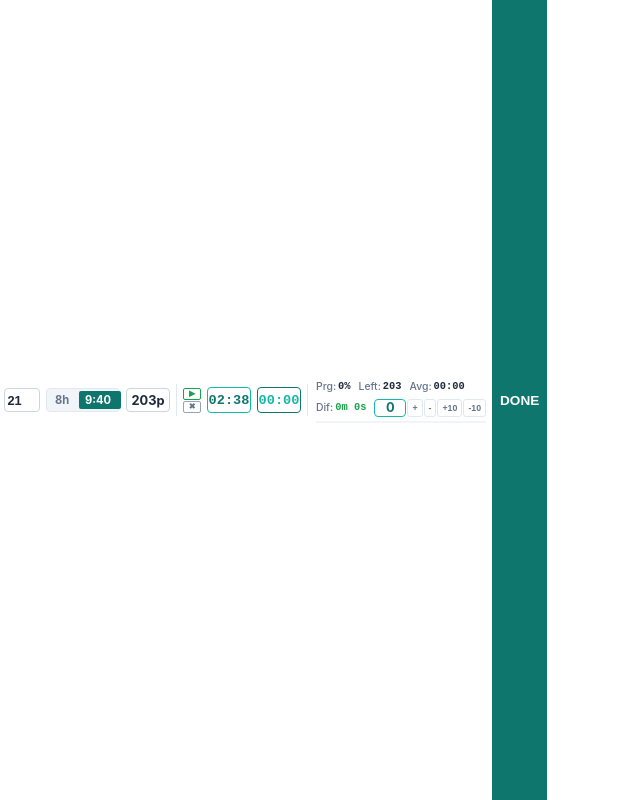
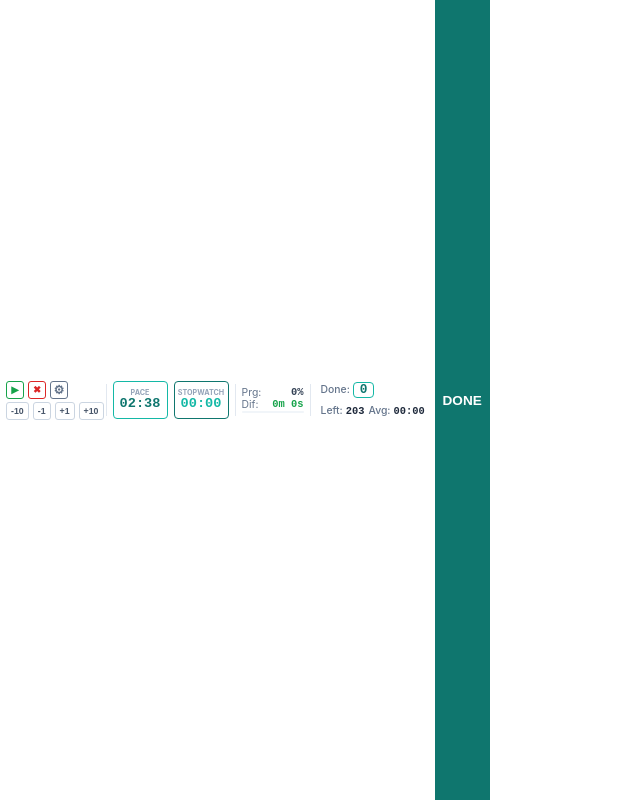
Before and after one commit to agr555/counter-app, a Next.js app: page / in a window 1280 px wide. Shown: the whole page, without its empty margins (0-640 px from the left). Built offline with nearby package versions, Linux system fonts and the light colour scheme.

Commit message:
feat: compact two-row layout and popup settings menu

```diff
--- a/app/page.tsx
+++ b/app/page.tsx
@@ -6,10 +6,15 @@ import styles from './widget.module.css';
 type ShiftType = '8h' | '9h40m';
 
 export default function PomodoroWidget() {
+  // Настройки пользователя и счетчики
   const [coefficient, setCoefficient] = useState<number>(21);
   const [shift, setShift] = useState<ShiftType>('9h40m');
   const [processedCount, setProcessedCount] = useState<number>(0);
 
+  // НОВОЕ: Состояние для выезжающего окна настроек (false = скрыто, true = открыто)
+  const [showSettings, setShowSettings] = useState<boolean>(false);
+
+  // Состояния времени
   const [isRunning, setIsRunning] = useState<boolean>(false);
   const [stopwatchSeconds, setStopwatchSeconds] = useState<number>(0);
   const [totalRealSeconds, setTotalRealSeconds] = useState<number>(0);
@@ -105,7 +110,6 @@ export default function PomodoroWidget() {
       setIsRunning(wasRunning);
     }
   };
-
   const handleRealItemDone = () => {
     setProcessedCount((prev) => prev + 1);
     setTotalRealSeconds((prev) => prev + stopwatchSeconds);
@@ -137,61 +141,10 @@ export default function PomodoroWidget() {
   return (
     <div className={styles.widgetContainer}>
 
-      {/* 1. SETTINGS */}
-      <div className={styles.flexRow}>
-        <div className={styles.fieldGroup}>
-          <input
-            id="coefficient"
-            type="number"
-            step="1"
-            min="1"
-            value={coefficient}
-            onChange={(e) => setCoefficient(parseInt(e.target.value) || 0)}
-            className={styles.inputNumber}
-            title="Rate per hour"
-          />
-        </div>
-
-        <div className={styles.toggleContainer}>
-          <input
-            type="radio"
-            id="shift-8"
-            name="shiftValue"
-            value="8h"
-            checked={shift === '8h'}
-            onChange={() => setShift('8h')}
-            className={styles.radioInput}
-          />
-          <label htmlFor="shift-8" className={styles.radioLabel}>8h</label>
-
-          <input
-            type="radio"
-            id="shift-9"
-            name="shiftValue"
-            value="9h40m"
-            checked={shift === '9h40m'}
-            onChange={() => setShift('9h40m')}
-            className={styles.radioInput}
-          />
-          <label htmlFor="shift-9" className={styles.radioLabel} style={{ width: '42px' }}>9:40</label>
-
-          <div
-            className={styles.slider}
-            style={{
-              width: shift === '9h40m' ? '42px' : '30px',
-              transform: shift === '9h40m' ? 'translateX(30px)' : 'translateX(0px)'
-            }}
-          ></div>
-        </div>
-
-        <div className={styles.targetDisplay} title="Target plan">{targetPositions}p</div>
-      </div>
-
-      <div className={styles.divider}></div>
-
-      {/* 2. TIMERS & CONTROLS */}
-      <div className={styles.flexRow}>
-        <div className={styles.buttonsColumn}>
+      {/* 1 БЛОК: СИНХРОННОЕ УПРАВЛЕНИЕ И ПОДГОНКА (ДВА ЭТАЖА) */}
+      <div className={styles.controlAndAdjustColumn}>
+        {/* 1 ЭТАЖ: Основные кнопки управления таймерами */}
+        <div className={styles.gridRow}>
           <button
             type="button"
             onClick={() => setIsRunning(!isRunning)}
@@ -202,31 +155,74 @@ export default function PomodoroWidget() {
           <button type="button" onClick={handleGlobalReset} className={`${styles.timerControlBtn} ${styles.btnReset}`}>
             ✖
           </button>
+          <button
+            type="button"
+            onClick={() => setShowSettings(!showSettings)}
+            className={`${styles.timerControlBtn} ${styles.btnSettings}`}
+            title="Open Settings"
+          >
+            ⚙
+          </button>
         </div>
 
+        {/* 2 ЭТАЖ: Кнопки ручной корректировки строго под верхними */}
+        <div className={styles.gridRow}>
+          <button type="button" onClick={() => adjustCount(-10)} className={styles.adjBtn}>-10</button>
+          <button type="button" onClick={() => adjustCount(-1)} className={styles.adjBtn}>-1</button>
+          <button type="button" onClick={() => adjustCount(1)} className={styles.adjBtn}>+1</button>
+          <button type="button" onClick={() => adjustCount(10)} className={styles.adjBtn}>+10</button>
+        </div>
+      </div>
+
+      <div className={styles.divider}></div>
+
+      {/* 2 БЛОК: ТАБЛО ВРЕМЕНИ (PACE И STOPWATCH) */}
+      <div className={styles.flexRow}>
         <div className={styles.timeDisplay} title="Current Pace">
+          <span className={styles.timeLabel}>PACE</span>
           <span className={styles.timeNumbers}>{formatTime(timeLeft)}</span>
         </div>
 
         <div className={styles.stopwatchDisplay} title="Item Stopwatch">
+          <span className={styles.stopwatchLabel}>STOPWATCH</span>
           <span className={styles.stopwatchNumbers}>{formatTime(stopwatchSeconds)}</span>
         </div>
       </div>
 
       <div className={styles.divider}></div>
 
-      {/* 3. TWO-ROW RESULTS & BIG DONE BUTTON */}
+      {/* 3 БЛОК: PROGRESS & ANALYTICS */}
+      <div className={styles.compactStatsBox}>
+        <div className={styles.statLine}>
+          <span>Prg:</span>
+          <span className={styles.boldVal}>{progressPercent}%</span>
+        </div>
+        <div className={styles.statLine}>
+          <span>Dif:</span>
+          <span className={`${styles.boldVal} ${timeDifference >= 0 ? styles.textGreen : styles.textRed}`}>
+            {timeDifference > 0 ? '+' : timeDifference < 0 ? '-' : ''}{formatAccumulatedTime(timeDifference)}
+          </span>
+        </div>
+        <div className={styles.statusBarTrack}>
+          <div
+            className={`${styles.statusBarFill} ${timeDifference >= 0 ? styles.bgBarGreen : styles.bgBarRed}`}
+            style={{ width: `${barWidthPercent}%` }}
+          ></div>
+        </div>
+      </div>
+
+      <div className={styles.divider}></div>
+
+      {/* 4 БЛОК: ЧИСЛО ВЫПОЛНЕННЫХ И DONE КНОПКА */}
       <div className={styles.twoRowResultsSection}>
-
-        {/* ЛЕВАЯ КОЛОНКА: ДВА ЭТАЖА АНАЛИТИКИ И КОРРЕКЦИИ */}
         <div className={styles.analyticsGrid}>
-
-          {/* 1 ЭТАЖ (ВЕРХНИЙ): Прогресс и Остаток деталей */}
           <div className={styles.gridRow}>
-            <div className={styles.compactStatLine} title="Progress Percent">
-              <span className={styles.statLabel}>Prg:</span>
-              <span className={styles.statVal}>{progressPercent}%</span>
+            <div className={styles.compactStatLine} title="Completed items">
+              <span className={styles.statLabel}>Done:</span>
+              <div className={styles.countDisplayOnly}>{processedCount}</div>
             </div>
+          </div>
+          <div className={styles.gridRow}>
             <div className={styles.compactStatLine} title="Pcs Left to Target">
               <span className={styles.statLabel}>Left:</span>
               <span className={styles.statVal}>{pcsLeft}</span>
@@ -236,42 +232,78 @@ export default function PomodoroWidget() {
               <span className={styles.statVal}>{formatTime(avgRealTimeSeconds)}</span>
             </div>
           </div>
-
-          {/* 2 ЭТАЖ (НИЖНИЙ): Отклонение и Кнопки подгонки */}
-          <div className={styles.gridRow}>
-            <div className={styles.compactStatLine} title="Time Difference">
-              <span className={styles.statLabel}>Dif:</span>
-              <span className={`${styles.statVal} ${timeDifference >= 0 ? styles.textGreen : styles.textRed}`}>
-                {timeDifference > 0 ? '+' : timeDifference < 0 ? '-' : ''}{formatAccumulatedTime(timeDifference)}
-              </span>
-            </div>
-
-            {/* Поле Готово со стрелками корректировки в один ряд */}
-            <div className={styles.inlineAdjustGroup}>
-              <div className={styles.countDisplayOnly} title="Completed items">{processedCount}</div>
-              <button type="button" onClick={() => adjustCount(1)} className={styles.microAdjBtn}>+</button>
-              <button type="button" onClick={() => adjustCount(-1)} className={styles.microAdjBtn}>-</button>
-              <button type="button" onClick={() => adjustCount(10)} className={styles.microAdjBtn}>+10</button>
-              <button type="button" onClick={() => adjustCount(-10)} className={styles.microAdjBtn}>-10</button>
-            </div>
-          </div>
-
-          {/* Шкала Time Status Bar на самом дне сетки */}
-          <div className={styles.statusBarTrack}>
-            <div
-              className={`${styles.statusBarFill} ${timeDifference >= 0 ? styles.bgBarGreen : styles.bgBarRed}`}
-              style={{ width: `${barWidthPercent}%` }}
-            ></div>
-          </div>
-
         </div>
 
-        {/* ПРАВАЯ КОЛОНКА: ОГРОМНАЯ КВАДРАТНАЯ КНОПКА DONE ВО ВСЮ ВЫСОТУ */}
+        {/* Большая кнопка фиксации детали */}
         <button type="button" onClick={handleRealItemDone} className={styles.bigSquareDoneBtn}>
           DONE
         </button>
+      </div>
 
-      </div>
+      {/* ВЫЕЗЖАЮЩЕЕ ПОВЕРХ ОКНО НАСТРОЕК (SETTINGS POPUP) */}
+      {showSettings && (
+        <div className={styles.settingsOverlay}>
+          <div className={styles.settingsHeader}>
+            <span>Shift Settings</span>
+            <button type="button" onClick={() => setShowSettings(false)} className={styles.closeSettingsBtn}>✕</button>
+          </div>
+
+          <div className={styles.settingsBody}>
+            <div className={styles.popFieldGroup}>
+              <label htmlFor="coefficient">Rate / Hour:</label>
+              <input
+                id="coefficient"
+                type="number"
+                step="1"
+                min="1"
+                value={coefficient}
+                onChange={(e) => setCoefficient(parseInt(e.target.value) || 0)}
+                className={styles.popInputNumber}
+              />
+            </div>
+
+            <div className={styles.popFieldGroup}>
+              <label>Shift Duration:</label>
+              <div className={styles.toggleContainer}>
+                <input
+                  type="radio"
+                  id="shift-8"
+                  name="shiftValue"
+                  value="8h"
+                  checked={shift === '8h'}
+                  onChange={() => setShift('8h')}
+                  className={styles.radioInput}
+                />
+                <label htmlFor="shift-8" className={styles.radioLabel}>8h</label>
+
+                <input
+                  type="radio"
+                  id="shift-9"
+                  name="shiftValue"
+                  value="9h40m"
+                  checked={shift === '9h40m'}
+                  onChange={() => setShift('9h40m')}
+                  className={styles.radioInput}
+                />
+                <label htmlFor="shift-9" className={styles.radioLabel} style={{ width: '50px' }}>9:40</label>
+
+                <div
+                  className={styles.slider}
+                  style={{
+                    width: shift === '9h40m' ? '50px' : '30px',
+                    transform: shift === '9h40m' ? 'translateX(30px)' : 'translateX(0px)'
+                  }}
+                ></div>
+              </div>
+            </div>
+
+            <div className={styles.popTargetDisplay}>
+              <span>Shift Target Plan:</span>
+              <strong>{targetPositions} pcs</strong>
+            </div>
+          </div>
+        </div>
+      )}
 
     </div>
   );
--- a/app/widget.module.css
+++ b/app/widget.module.css
@@ -9,9 +9,10 @@
     box-sizing: border-box;
     overflow: hidden;
     padding: 0;
+    position: relative;
   }
 
-  .flexRow {
+  .flexRow, .twoRowResultsSection {
     display: flex;
     align-items: center;
     gap: 6px;
@@ -26,187 +27,138 @@
     margin: 0 2px;
   }
 
-  /* Настройки и инпуты */
-  .inputNumber {
-    background-color: transparent;
-    border: 1px solid #cbd5e1;
-    border-radius: 4px;
-    color: #1e293b;
-    font-size: 0.8rem;
-    font-weight: 700;
-    width: 36px;
-    height: 24px;
-    text-align: center;
-    outline: none;
-  }
-
-  .toggleContainer {
-    display: flex;
-    align-items: center;
-    position: relative;
-    background-color: #f1f5f9;
-    border: 1px solid #e2e8f0;
-    border-radius: 4px;
-    height: 24px;
-    min-width: 72px;
-  }
-
-  .radioInput { position: absolute; opacity: 0; }
-  .radioLabel {
-    display: flex;
-    align-items: center;
-    justify-content: center;
-    width: 30px;
-    height: 100%;
-    font-size: 0.7rem;
-    font-weight: 700;
-    color: #64748b;
-    cursor: pointer;
-    z-index: 2;
-  }
-  .radioLabel[htmlFor="shift-9"] { width: 42px; }
-  .radioInput:checked + .radioLabel { color: #ffffff; }
-
-  .slider {
-    position: absolute;
-    top: 2px; left: 2px;
-    height: calc(100% - 4px);
-    background-color: #0f766e;
-    border-radius: 2px;
-    transition: transform 0.15s ease-in-out, width 0.15s ease-in-out;
-    z-index: 1;
-  }
-
-  .targetDisplay {
-    background-color: transparent;
-    border: 1px solid #cbd5e1;
-    border-radius: 4px;
-    font-size: 0.8rem;
-    font-weight: 700;
-    display: flex;
-    align-items: center;
-    justify-content: center;
-    height: 24px;
-    width: 44px;
-    color: #1e293b;
-  }
-
-  /* Блок таймеров */
-  .buttonsColumn { display: flex; flex-direction: column; gap: 1px; }
-  .timerControlBtn {
-    height: 12px; width: 18px; padding: 0; background-color: transparent;
-    border-radius: 2px; font-size: 0.5rem; font-weight: 700; cursor: pointer;
-    display: flex; align-items: center; justify-content: center;
-  }
-  .btnStart { border: 1px solid #16a34a; color: #16a34a; }
-  .btnPause { border: 1px solid #ca8a04; color: #ca8a04; }
-  .btnReset { border: 1px solid #94a3b8; color: #64748b; }
-
-  .timeDisplay, .stopwatchDisplay {
-    display: flex; align-items: center; justify-content: center;
-    border: 1px solid #e2e8f0; border-radius: 4px; min-width: 44px; height: 26px;
-  }
-  .timeDisplay { border-color: #14b8a6; }
-  .stopwatchDisplay { border-color: #0f766e; }
-  .timeNumbers, .stopwatchNumbers { font-size: 0.85rem; font-weight: 700; font-family: monospace; }
-  .timeNumbers { color: #0f766e; }
-  .stopwatchNumbers { color: #14b8a6; }
-
-  /* === НОВАЯ ДВУХРЯДНАЯ СТРУКТУРА РЕЗУЛЬТАТОВ === */
-  .twoRowResultsSection {
-    display: flex;
-    align-items: center;
-    height: 100%;
-    flex: 1;
-  }
-
-  .analyticsGrid {
+  /* --- СТОЛБЕЦ УПРАВЛЕНИЯ С ДВУМЯ ЭТАЖАМИ (СЛЕВА) --- */
+  .controlAndAdjustColumn {
     display: flex;
     flex-direction: column;
     justify-content: center;
     gap: 3px;
-    padding: 0 6px;
+    padding-left: 6px;
     height: 100%;
   }
 
   .gridRow {
     display: flex;
     align-items: center;
-    gap: 8px;
+    gap: 4px;
     height: 18px;
   }
 
-  /* Строки мелких показателей */
-  .compactStatLine {
-    display: flex;
-    gap: 2px;
-    font-size: 0.65rem;
-    color: #64748b;
+  /* 1 ЭТАЖ: Маленькие квадратные кнопки START/STOP/⚙ */
+  .timerControlBtn {
+    height: 18px; width: 18px; padding: 0; background-color: transparent;
+    border-radius: 3px; font-size: 0.6rem; font-weight: 700; cursor: pointer;
+    display: flex; align-items: center; justify-content: center;
   }
+  .btnStart { border: 1px solid #16a34a; color: #16a34a; }
+  .btnPause { border: 1px solid #ca8a04; color: #ca8a04; }
+  .btnReset { border: 1px solid #dc2626; color: #dc2626; }
+  .btnSettings { border: 1px solid #64748b; color: #64748b; font-size: 0.75rem; }
 
-  .statLabel { font-weight: 500; }
-  .statVal { font-weight: 700; color: #1e293b; font-family: monospace; }
+  /* 2 ЭТАЖ: Кнопки корректировки подгонки (-10, -1, +1, +10) */
+  .adjBtn {
+    background-color: transparent; border: 1px solid #cbd5e1; color: #475569;
+    border-radius: 3px; font-size: 0.55rem; font-weight: 700; height: 18px;
+    padding: 0 4px; cursor: pointer; display: flex; align-items: center; justify-content: center;
+  }
+  .adjBtn:hover { background-color: #f8fafc; }
+
+  /* Дисплеи PACE и STOPWATCH по центру */
+  .timeDisplay, .stopwatchDisplay {
+    display: flex; flex-direction: column; align-items: center; justify-content: center;
+    border: 1px solid #e2e8f0; border-radius: 4px; min-width: 55px; height: 38px;
+  }
+  .timeDisplay { border-color: #14b8a6; }
+  .stopwatchDisplay { border-color: #0f766e; }
+  .timeLabel, .stopwatchLabel { font-size: 0.45rem; font-weight: 700; color: #94a3b8; }
+  .timeNumbers, .stopwatchNumbers { font-size: 0.85rem; font-weight: 700; font-family: monospace; line-height: 1.1; }
+  .timeNumbers { color: #0f766e; }
+  .stopwatchNumbers { color: #14b8a6; }
+
+  /* Блок Прогресса */
+  .compactStatsBox {
+    display: flex; flex-direction: column; justify-content: center;
+    min-width: 70px; height: 100%; line-height: 1.1; padding: 0 4px;
+  }
+  .statLine { display: flex; justify-content: space-between; width: 100%; font-size: 0.65rem; color: #64748b; }
+  .boldVal { font-weight: 700; color: #334155; font-family: monospace; }
   .textGreen { color: #16a34a !important; }
   .textRed { color: #dc2626 !important; }
 
-  /* Тонкая линия статус-бара */
-  .statusBarTrack {
-    width: 100%;
-    height: 2px;
-    background-color: #f1f5f9;
-    border-radius: 1px;
-    overflow: hidden;
-    margin-top: 1px;
-  }
+  .statusBarTrack { width: 100%; height: 2px; background-color: #f1f5f9; border-radius: 1px; margin-top: 1px; overflow: hidden; }
   .statusBarFill { height: 100%; width: 0%; transition: width 0.2s; }
   .bgBarGreen { background-color: #16a34a; }
   .bgBarRed { background-color: #dc2626; }
 
-  /* Компактный горизонтальный блок подгонки */
-  .inlineAdjustGroup {
-    display: flex;
-    align-items: center;
-    gap: 1px;
+  /* Правая секция выполненных */
+  .analyticsGrid { display: flex; flex-direction: column; justify-content: center; gap: 3px; padding: 0 4px; height: 100%; }
+  .compactStatLine { display: flex; align-items: center; gap: 3px; font-size: 0.65rem; color: #64748b; }
+  .statLabel { font-weight: 500; }
+  .statVal { font-weight: 700; color: #1e293b; font-family: monospace; }
+
+  .countDisplayOnly {
+    border: 1px solid #14b8a6; border-radius: 4px; color: #0f766e;
+    font-size: 0.8rem; font-weight: 700; display: flex; align-items: center; justify-content: center;
+    height: 16px; padding: 0 6px; font-family: monospace;
   }
 
-  .countDisplayOnly {
-    border: 1px solid #14b8a6;
-    border-radius: 4px;
-    color: #0f766e;
-    font-size: 0.8rem;
-    font-weight: 700;
+  /* БОЛЬШАЯ КВАДРАТНАЯ КНОПКА DONE */
+  .bigSquareDoneBtn {
+    width: 55px; height: 100%; background-color: #0f766e; border: none;
+    color: #ffffff; font-size: 0.85rem; font-weight: 900; cursor: pointer; transition: background-color 0.1s;
+  }
+  .bigSquareDoneBtn:hover { background-color: #115e59; }
+
+  /* === НОВОЕ СТИЛЬНОЕ ОКНО НАСТРОЕК (OVERLAY) === */
+  .settingsOverlay {
+    position: absolute;
+    top: 0; left: 0; right: 0; bottom: 0;
+    background-color: rgba(255, 255, 255, 0.98);
+    z-index: 100;
     display: flex;
-    align-items: center;
-    justify-content: center;
-    height: 18px;
-    width: 32px;
-    background-color: transparent;
+    flex-direction: column;
+    padding: 6px 10px;
+    box-sizing: border-box;
   }
 
-  .microAdjBtn {
-    background-color: transparent;
-    border: 1px solid #e2e8f0;
-    color: #64748b;
-    font-size: 0.55rem;
-    font-weight: 700;
-    height: 18px;
-    padding: 0 4px;
-    cursor: pointer;
-    border-radius: 3px;
+  .settingsHeader {
+    display: flex; justify-content: space-between; align-items: center;
+    width: 100%; font-size: 0.75rem; font-weight: 700; color: #0f766e;
+    border-bottom: 1px solid #e2e8f0; padding-bottom: 3px; margin-bottom: 4px;
   }
-  .microAdjBtn:hover { background-color: #f8fafc; }
 
-  /* БОЛЬШАЯ КВАДРАТНАЯ КНОПКА DONE ВО ВСЮ ВЫСОТУ */
-  .bigSquareDoneBtn {
-    width: 55px;
-    height: 100%; /* Занимает всю высоту двух рядов */
-    background-color: #0f766e;
-    border: none;
-    color: #ffffff;
-    font-size: 0.85rem;
-    font-weight: 900;
-    cursor: pointer;
-    transition: background-color 0.1s;
+  .closeSettingsBtn {
+    background: transparent; border: none; font-size: 0.75rem; color: #94a3b8; cursor: pointer;
   }
-  .bigSquareDoneBtn:hover { background-color: #115e59; }
-  .bigSquareDoneBtn:active { background-color: #134e4a; }
+  .closeSettingsBtn:hover { color: #ef4444; }
+
+  .settingsBody {
+    display: flex; gap: 12px; align-items: center; flex: 1;
+  }
+
+  .popFieldGroup {
+    display: flex; align-items: center; gap: 4px; font-size: 0.7rem; font-weight: 600; color: #475569;
+  }
+
+  .popInputNumber {
+    background-color: transparent; border: 1px solid #cbd5e1; border-radius: 4px;
+    color: #1e293b; font-size: 0.75rem; font-weight: 700; width: 34px; height: 20px; text-align: center; outline: none;
+  }
+
+  .toggleContainer {
+    display: flex; align-items: center; position: relative; background-color: #f1f5f9;
+    border: 1px solid #e2e8f0; border-radius: 4px; height: 20px; min-width: 80px;
+  }
+
+  .radioInput { position: absolute; opacity: 0; }
+  .radioLabel {
+    display: flex; align-items: center; justify-content: center; width: 26px; height: 100%;
+    font-size: 0.65rem; font-weight: 700; color: #64748b; cursor: pointer; z-index: 2;
+  }
+  .radioLabel[htmlFor="shift-9"] { width: 50px; }
+  .radioInput:checked + .radioLabel { color: #ffffff; }
+
+  .popTargetDisplay {
+    font-size: 0.7rem; color: #475569; display: flex; gap: 3px;
+  }
+  .popTargetDisplay strong { color: #0f766e; font-weight: 700; }
```
